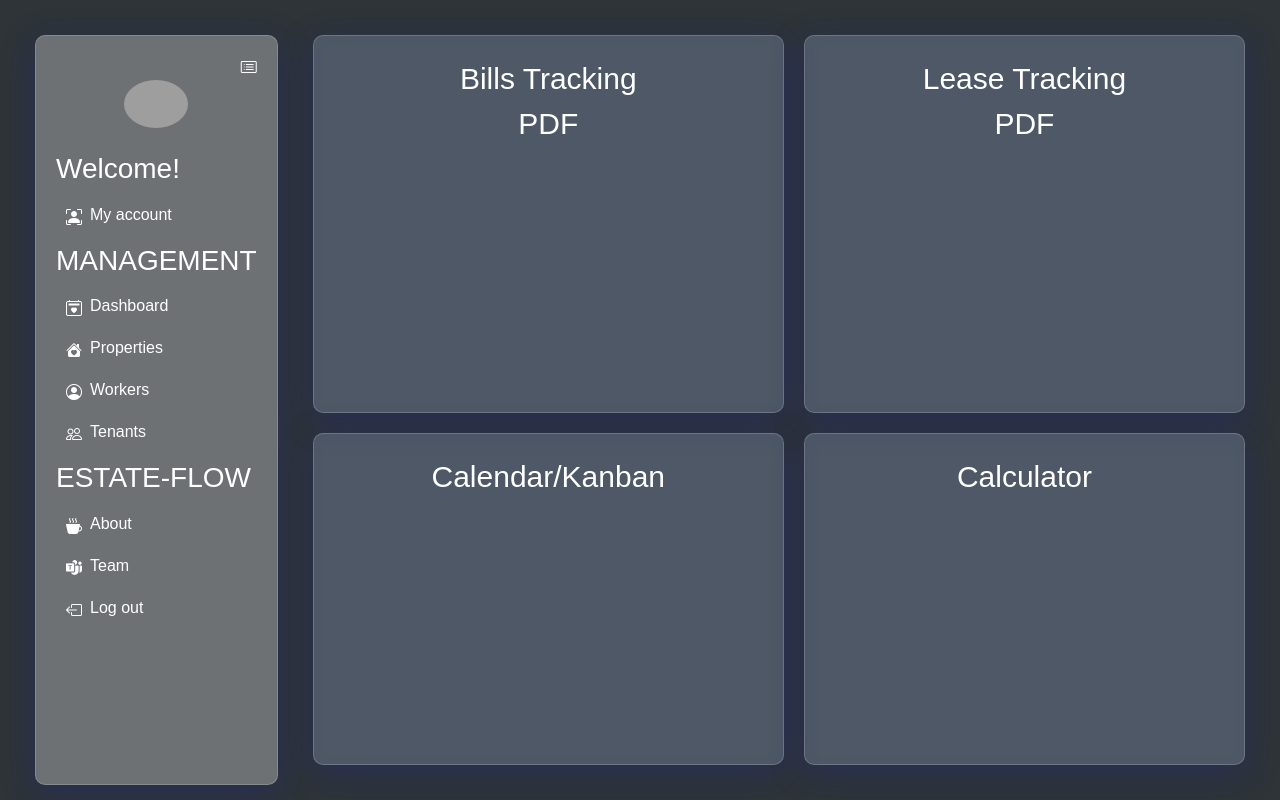
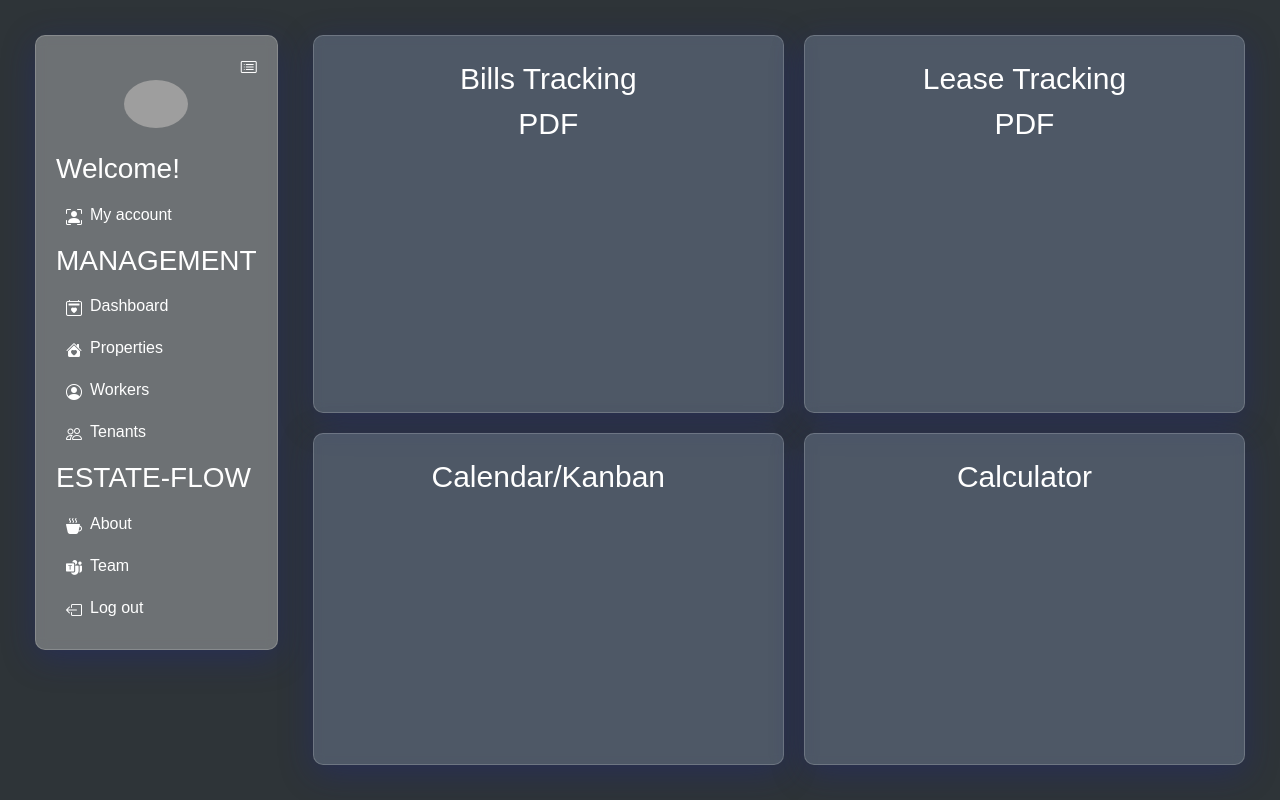
Before and after one commit to ryanzhxu/estate-flow, a React (Create React App) app in the folder frontend/: page / in a window 1280 px wide. Built offline with nearby package versions, Linux system fonts and the light colour scheme; grey boxes are pictures that could not be loaded.

Commit message:
fixed styling

```diff
--- a/frontend/src/App.css
+++ b/frontend/src/App.css
@@ -34,7 +34,6 @@
 .sidebar {
   display: flex;
   margin: 35px 0 0 35px;
-  height: 88.5%;
   flex-direction: column;
   padding: 20px;
   background: rgba(255, 255, 255, 0.3);
```
